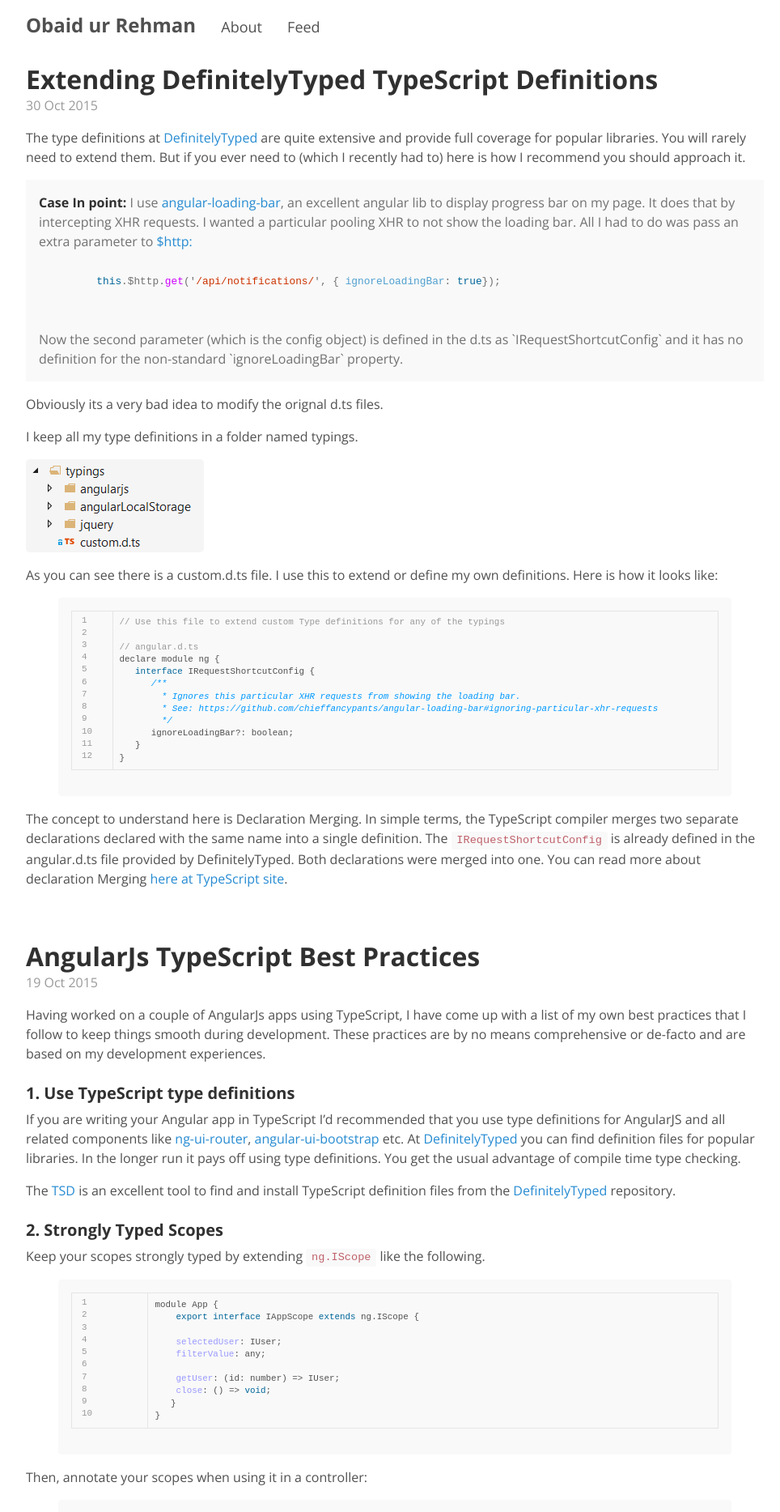
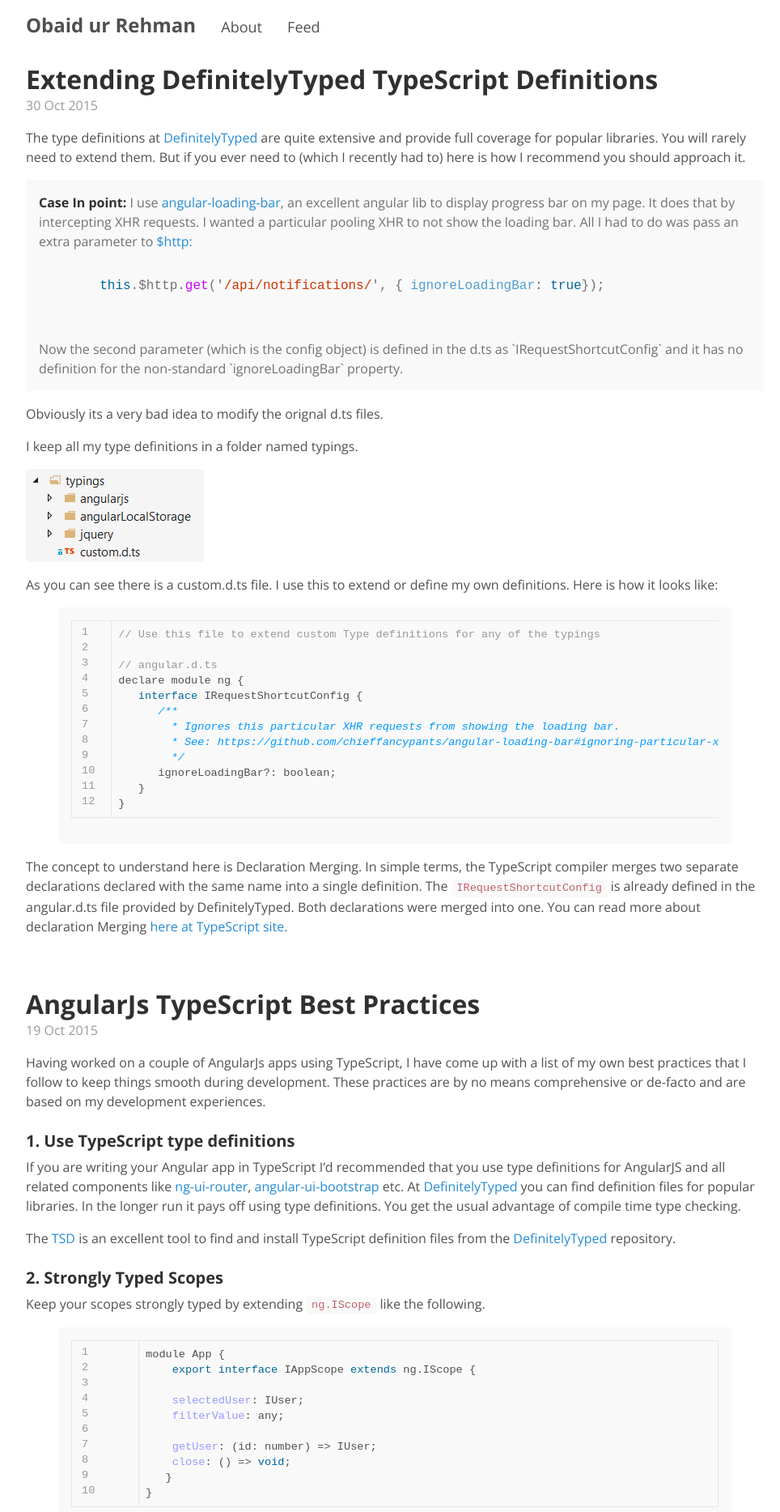
Before and after one commit to ObaidUrRehman/ObaidUrRehman.github.io, a Jekyll site: the page built from index.html, in a window 1280 px wide. Shown: the top 1867 px of the page at 81% size, without its empty margins (152-1116 px from the left). Built offline with Jekyll 4.4.1, drawn with Linux system fonts in a browser that asks for light colours; the list of posts is cut into pages by our own code.

Commit message:
UI Tweaks

```diff
--- a/_sass/_code.scss
+++ b/_sass/_code.scss
@@ -32,7 +32,7 @@
 .highlight {
   padding: 1rem;
   margin-bottom: 1rem;
-  font-size: .8rem;
+  font-size: 16px;
   line-height: 1.4;
   background-color: #f9f9f9;
   border-radius: .25rem;
```
